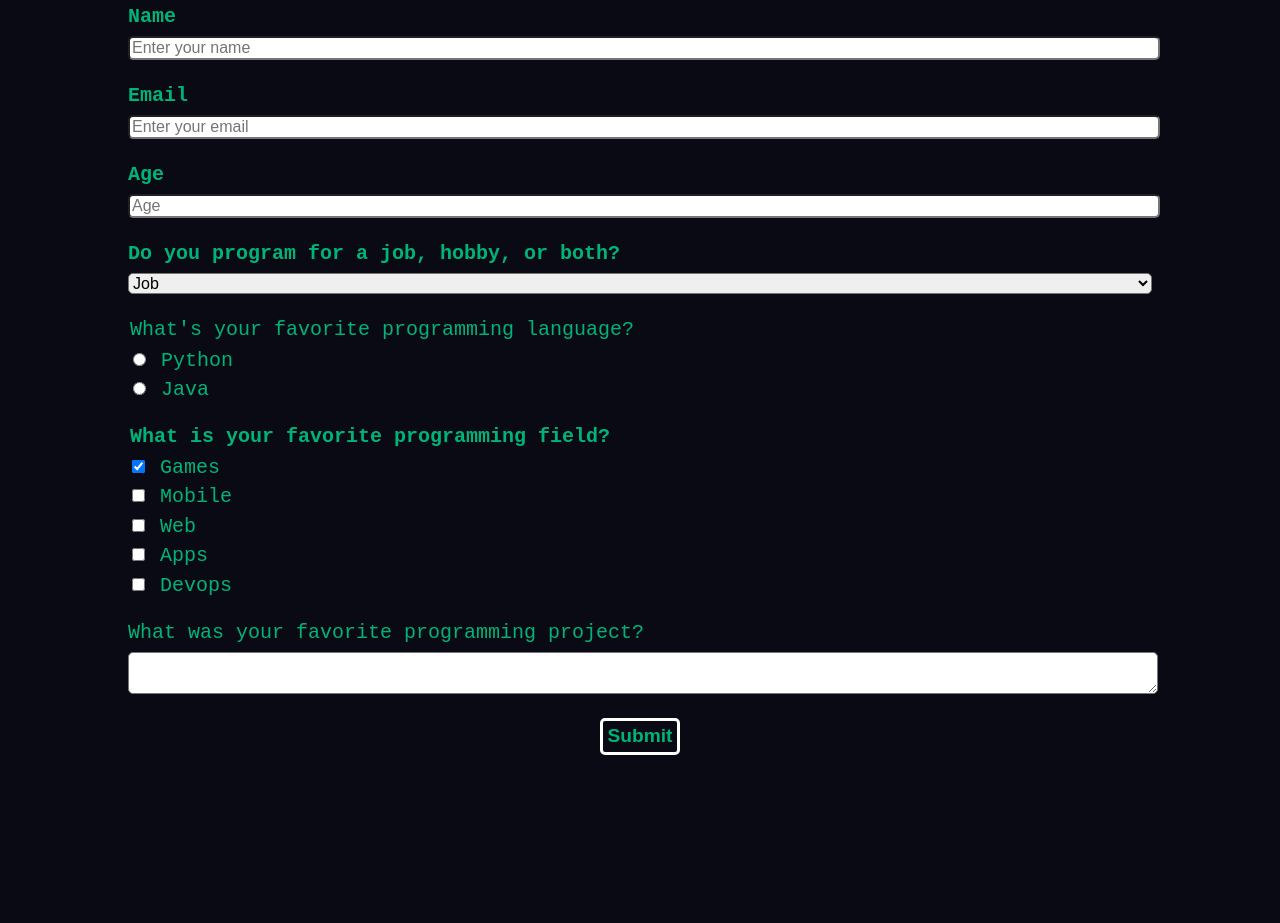
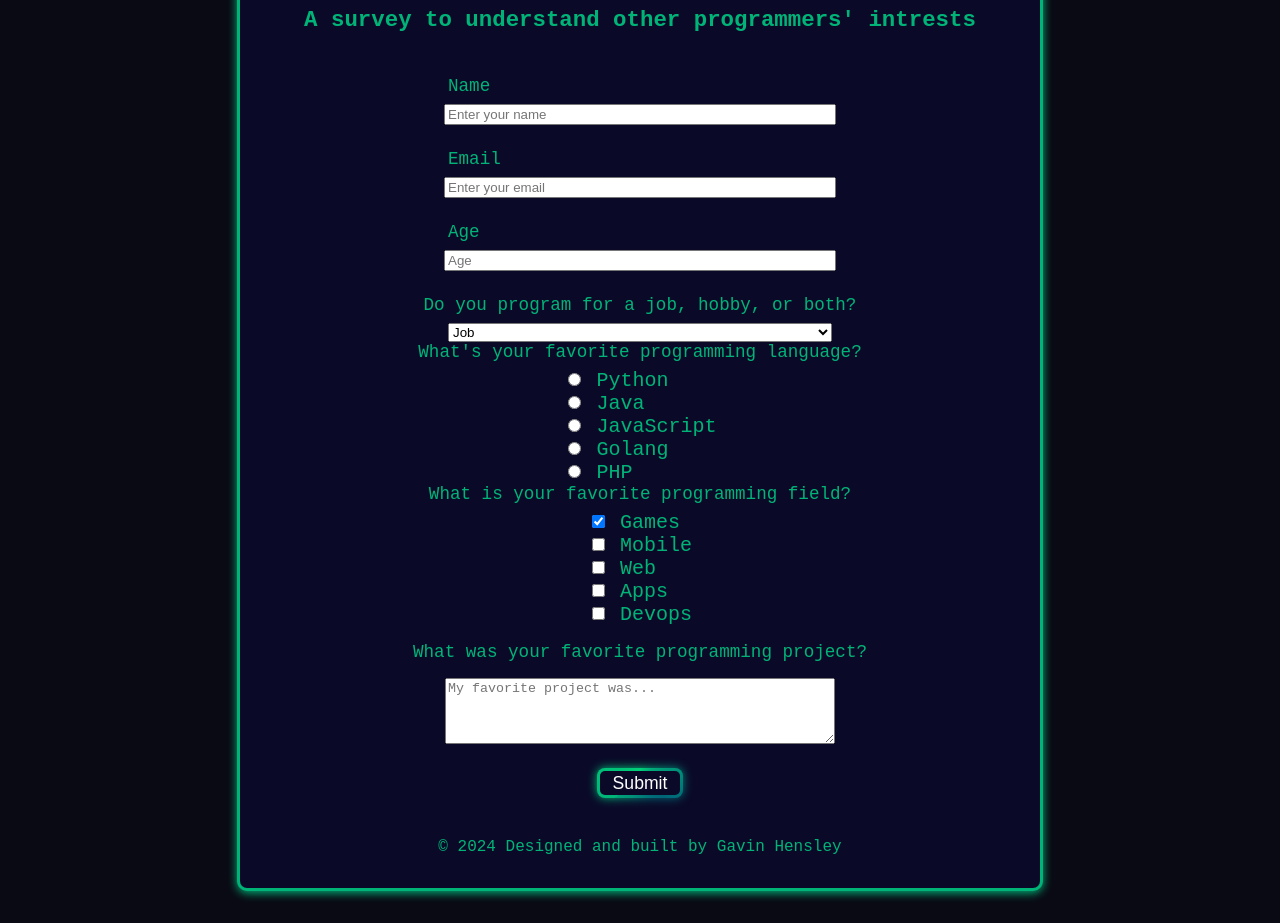
Before and after one commit to G-Hensley/Programmer-Survey, a plain HTML site: page index.html in a window 1280 px wide. Shown: the part 131-1054 px from the top of the page. Before the commit the page ends 926 px from the top, so only its background shows below. Drawn offline with Linux system fonts and the light colour scheme.

Commit message:
Update index.html and styles.css with major updates

```diff
--- a/index.html
+++ b/index.html
@@ -3,48 +3,68 @@
 <head>
     <meta charset="UTF-8">
     <meta name="viewport" content="width=device-width, initial-scale=1.0">
-    <title>Document</title>
+    <title>Programming Survey</title>
     <link rel="stylesheet" href="styles.css">
 </head>
 <body>
-    <h1 id="title">Programming Survey</h1>
-    <p id="description">A survey to understand other programmers intrests</p>
+    <main>
+        <h1 id="page-title">Programming Survey</h1>
+        <h2  aria-describedby="survey-form" id="subtitle">A survey to understand other programmers' intrests</h2>
         <form id="survey-form" action="survey">
 
-        <label id="name-label" for="name">Name</label><input required type="text" id="name" placeholder="Enter your name">
-        <label id="email-label" for="email">Email</label><input required type="email" id="email" placeholder="Enter your email">
-        <label for="number" id="number-label">Age</label><input type="number" id="number" placeholder="Age" min="1" max="120">
+            <label class="input-label" id="name-label" for="name">Name</label><input aria-required="true" class="input-entry" required type="text" id="name" placeholder="Enter your name">
+            <label class="input-label" id="email-label" for="email">Email</label><input aria-required="true" class="input-entry" required type="email" id="email" placeholder="Enter your email">
+            <label class="input-label" for="number" id="age-label">Age</label><input
+             class="input-entry" title="Plase enter your age" type="number" id="number" placeholder="Age" min="1" max="120">
 
-        <label for="dropdown" id="dropdown-label">Do you program for a job, hobby, or both?</label>
-        <select name="dropdown" id="dropdown">
+            <label class="input-label" for="dropdown" id="dropdown-label">Do you program for a job, hobby, or both?</label>
+            <select class="input-entry" name="dropdown" id="dropdown">
                 <option value="job">Job</option>
                 <option value="hobby">Hobby</option>
                 <option value="both">Both</option>
             </select>
 
             <fieldset class="fieldset" id="radio-fieldset">
-            <legend class="fieldset-label" id="radio-label">What's your favorite programming language?</legend>
+                <legend class="input-label fieldset-label" id="radio-label">What's your favorite programming language?</legend>
+                <div class="choice-container">
                     <label for="python"><input value="python" id="python" type="radio" name="fav-language"> Python</label>
                     <label for="java"><input value="java" id="java" type="radio" name="fav-language"> Java</label>
+                    <label for="javascript"><input value="javascript" id="javascript" type="radio" name="fav-language"> JavaScript</label>
+                    <label for="golang"><input value="golang" id="golang" type="radio" name="fav-language"> Golang</label>
+                    <label for="php"><input value="php" id="php" type="radio" name="fav-language"> PHP</label>
+                </div>
             </fieldset>
 
             <fieldset class="fieldset" id="programming-fields">
-            <legend class="fieldset-label" id="fields-label"> What is your favorite programming field?</legend>
+                <legend class="input-label fieldset-label" id="fields-label"> What is your favorite programming field?</legend>
+                <div class="choice-container">
                     <label for="games"><input id="games" name="games" value="games" type="checkbox" checked> Games </label>
                     <label for="mobile"><input id="mobile" name="mobile" value="mobile" type="checkbox"> Mobile </label>
                     <label for="web"><input id="web" name="web" value="web" type="checkbox"> Web </label>
                     <label for="apps"><input id="apps" name="apps" value="apps" type="checkbox"> Apps </label>
                     <label for="devops"><input id="devops" name="devops" value="devops" type="checkbox"> Devops </label>
+                </div>
             </fieldset>
 
-    <label id="comment-label">What was your favorite programming project?</label>
-    <textarea id="comment" placeholder="My favorite project was...">
-    </textarea>
+            <label class="input-label" id="comment-label" for="comment">What was your favorite programming project?</label>
+            <textarea class="input-entry" name="comment" rows="4" id="comment" placeholder="My favorite project was..."></textarea>
 
             <div id="button-div">
-        <button id="submit" type="submit">Submit</button>
+                <button aria-label="Submit the survey form" id="submit" type="submit">Submit</button>
             </div>
 
+            <p id="copyright">&copy 2024 Designed and built by Gavin Hensley</p>
+
         </form>
+    </main>
+
+    <script>
+        document.getElementById("survey-form").addEventListener("submit", function(event) {
+            event.preventDefault();  // Prevent the default form submission (if it's not necessary to submit data to the server).
+            this.reset();  // Reset the form fields to their initial state.
+            alert("Form submitted and reset!");  // Optional: You can provide feedback to the user.
+        });
+    </script>
+
 </body>
 </html>
--- a/styles.css
+++ b/styles.css
@@ -1,69 +1,204 @@
-body {
-    background-color: rgb(10, 10, 20);
-    color: rgb(0, 180, 120);
-    font-family: monospace;
-    font-size: 1.25rem;
-    margin: 1rem 10% 1rem 10%;
+/* -- CSS Variables for Colors, Fonts, and Other Common Values -- */
+:root {
+  --primary-bg-color: rgb(10, 10, 20); /* General background color */
+  --secondary-bg-color: rgb(10, 10, 40); /* Main section background */
+  --highlight-color: rgb(0, 180, 120); /* Border, button highlights */
+  --button-gradient-color-1: rgb(0, 210, 120); /* Gradient colors for buttons */
+  --button-gradient-color-2: rgb(0, 100, 120);
+  --button-gradient-color-3: rgb(0, 160, 120);
+  --text-color: #ffffff; /* General text color */
+  --font-family: 'Courier New', Courier, monospace; /* Default font family */
+  --font-size-base: 1.25rem; /* Base font size */
+  --border-radius: 10px; /* Common border radius for elements */
+  --box-shadow: 0 2px 10px var(--highlight-color); /* Shadow for main */
 }
 
-  #title {
+/* -- Custom Property for Animating the Button Background -- */
+@property --angle {
+  syntax: "<angle>";
+  initial-value: 0deg;
+  inherits: false;
+}
+
+/* -- Global Body Styles -- */
+body {
+  background-color: var(--primary-bg-color);
+  color: var(--highlight-color);
+  font-family: var(--font-family);
+  font-size: var(--font-size-base);
+  margin: 1rem 10%;
+}
+
+/* -- Main Section Styling -- */
+main {
+  background-color: var(--secondary-bg-color);
+  border: 3px solid var(--highlight-color);
+  border-radius: var(--border-radius);
+  box-shadow: var(--box-shadow);
+  margin: 2rem auto;
+  padding: 1rem;
+  width: 60vw;
+}
+
+/* -- Page Title and Subtitle -- */
+#page-title {
   font-size: 2.2rem;
   font-weight: 900;
   text-align: center;
 }
 
-  #description {
+#subtitle {
   font-size: 1.4rem;
   font-weight: 750;
   text-align: center;
 }
 
-  #name-label, #email-label, #number-label, #dropdown-label, #fields-label, #radio-label #comment-label {
-    font-weight: 650;
+/* -- Form Container -- */
+#survey-form {
+  align-items: center;
+  display: flex;
+  flex-direction: column;
+  margin: auto;
+  width: 90%;
 }
 
-  #name, #name-label, #email, #email-label, #number, #number-label, #dropdown-label, #dropdown, #comment, #comment-label {
-    display: block;
-    margin-bottom: 0.5rem;
+/* -- Labels and Form Fields -- */
+.input-label {
+  border-radius: 5px;
+  font-size: 1.1rem;
+  margin: 1.5rem 0 0.5rem 0;
+  text-align: left;
+  width: 50%;
+}
+
+.input-entry {
+  width: 50%;
+}
+
+/* Center-align the dropdown label */
+#dropdown-label {
+  text-align: center;
+  width: fit-content;
+}
+
+/* -- Fieldset and Legend Styling -- */
+.fieldset {
+  border: none;
+  display: flex;
+  flex-direction: column;
+  padding-bottom: 0;
+  width: fit-content;
+}
+
+.fieldset-label {
+  margin: auto;
+  margin-top: 1.5rem;
+  text-align: center;
+  width: max-content;
+}
+
+/* -- Choice Container for Radio Buttons and Checkboxes -- */
+.choice-container {
+  display: flex;
+  flex-direction: column;
+  margin: auto;
+  width: fit-content;
+}
+
+/* Center-align comment label */
+#comment-label {
+  margin: auto;
+  margin: 1rem 0;
+  text-align: center;
+  width: fit-content;
+}
+
+/* -- Button Styles and Animations -- */
+#button-div {
+  animation: rotate-bg 3s linear infinite;
+  border-radius: var(--border-radius);
+  display: flex;
+  padding: 0;
+  position: relative;
+  margin: 1.5rem;
+}
+
+/* Rotating gradient for button background */
+#button-div::before, #button-div::after {
+  animation: rotate-bg 3s linear infinite;
+  background-image: conic-gradient(from var(--angle), var(--highlight-color), var(--button-gradient-color-1), var(--button-gradient-color-2), var(--button-gradient-color-3));
+  border-radius: 8px;
+  content: "";
+  height: 100%;
+  left: 0;
+  position: absolute;
+  top: 0;
   width: 100%;
 }
 
-  #name, #email, #number, #dropdown, #comment {
-    border-radius: 5px;
-    font-size: 1rem;
-    margin-bottom: 1.5rem;
+#button-div::before {
+  filter: blur(5px);
 }
 
-  .fieldset {
-    align-items: flex-start;
-    border: none;
-    display: flex;
-    flex-direction: column;
-    gap: 0.4rem;
-    margin: 0;
-    margin-bottom: 1.5rem;
-    padding: 0;
+/* Keyframe animation for rotating background */
+@keyframes rotate-bg {
+  from {
+      --angle: 0deg;
+  }
+  to {
+      --angle: 360deg;
+  }
 }
 
-  .fieldset-label {
-    margin-bottom: 0.5rem;
+/* Submit Button */
+#submit {
+  background-color: var(--secondary-bg-color);
+  border: none;
+  border-radius: 5px;
+  color: var(--text-color);
+  cursor: pointer;
+  display: inline-block;
+  font-size: 1.1rem;
+  margin: 0.2rem;
+  padding: 0.1rem 0.8rem;
+  position: relative;
+  width: fit-content;
+  z-index: 1;
 }
 
-  #button-div {
-    display:flex;
-    justify-content: center;
-    position:relative;
+/* -- Copyright Section -- */
+#copyright {
+  font-size: 1rem;
+}
+
+/* -- Media Queries for Responsiveness -- */
+@media screen and (max-width: 1600px) {
+  #survey-form {
       width: 100%;
   }
+}
 
-  #submit {
-    background-color: transparent;
-    border: 3px solid white;
-    border-radius: 5px;
-    color: rgb(0, 180, 120);
-    font-size: 1.2rem;
-    font-weight: 800;
-    margin-bottom:1.5rem;
-    padding: 0.3rem;
-    position: relative;
+@media screen and (max-width: 1200px) {
+  main {
+      width: 70vw;
   }
+
+  .input-label, .input-entry {
+      width: 60%;
+  }
+}
+
+@media screen and (max-width: 600px) {
+  body {
+      padding: 0;
+      margin: 0;
+  }
+
+  main {
+      border: 0;
+      border-radius: 0;
+      box-shadow: inset 0 1px 20px -5px var(--highlight-color);
+      margin: auto;
+      width: fit-content;
+  }
+}
```
Lines whose indentation alone changed are shown as unchanged.
